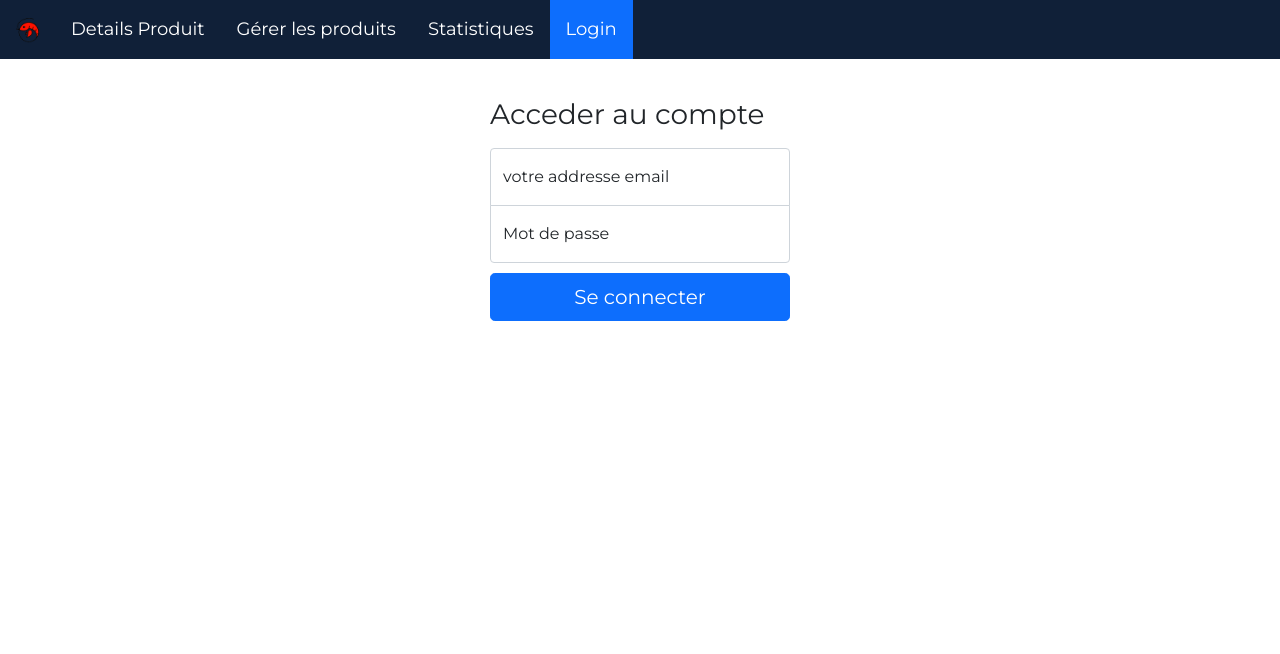
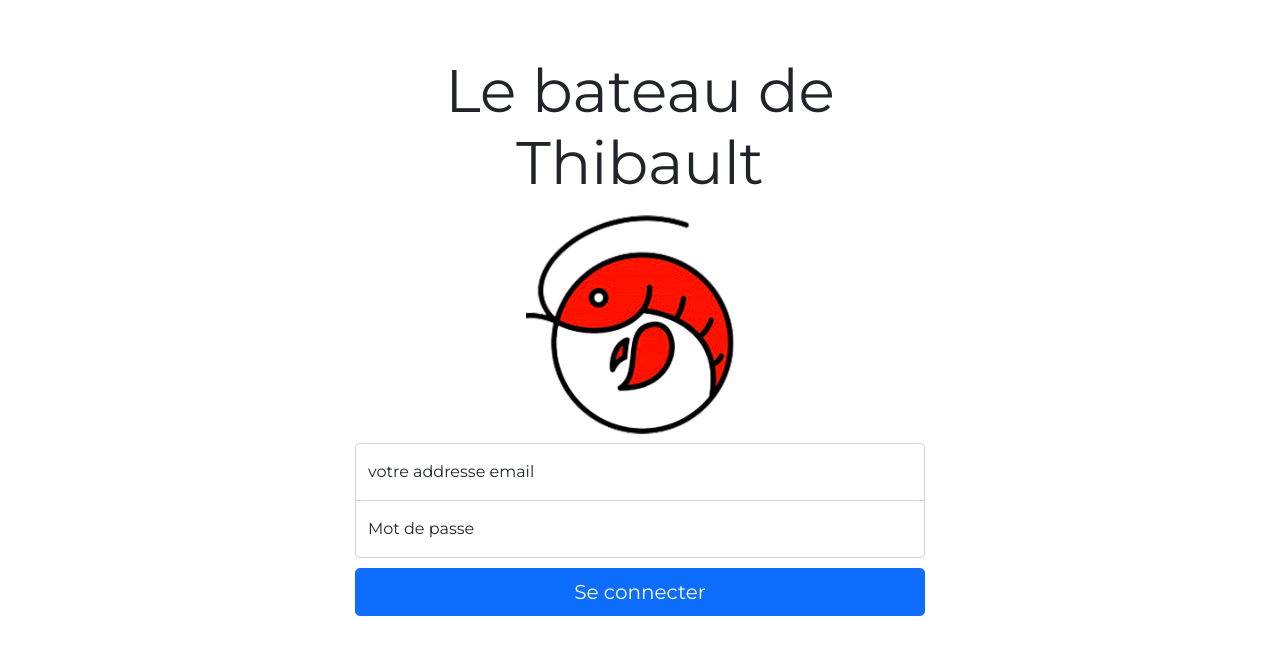
Before and after one commit to AlessandroRinaudo/backoffice, an Angular app: page /login in a window 1280 px wide. Shown: the top 654 px of the page. Built offline with nearby package versions, Linux system fonts and the light colour scheme.

Commit message:
add authentication style

```diff
--- a/src/app/app-routing.module.ts
+++ b/src/app/app-routing.module.ts
@@ -8,12 +8,13 @@ import { LoginComponent } from './login/login.component';
 
 
 const routes: Routes = [
-  { path: '', redirectTo: 'home', pathMatch: 'full' },
+  { path: '', redirectTo: 'login', pathMatch: 'full' },
   { path: 'detailsProduit', component: DetailsProductComponent},
   { path: 'manageStock', component: ManageStockComponent },
   { path: 'home', component: HomeComponent },
   { path: 'reporting', component: ReportingComponent },
-  { path: 'login', component: LoginComponent }
+  { path: 'login', component: LoginComponent },
+  // { path: 'home', component: HomeComponent }
 ];
 
 @NgModule({
--- a/src/app/app.component.html
+++ b/src/app/app.component.html
@@ -1,3 +1,3 @@
-<app-nav></app-nav>
+
 
 <router-outlet></router-outlet>
--- a/src/app/details-product/details-product.component.html
+++ b/src/app/details-product/details-product.component.html
@@ -1,3 +1,4 @@
+<app-nav></app-nav>
 <p class="text-center">Veuillez saisir le produit dont vous voulez voir les informations</p>
 
 <div class="dropdown text-center margin-bottom-space" >
--- a/src/app/home/home.component.html
+++ b/src/app/home/home.component.html
@@ -1,3 +1,4 @@
+<app-nav></app-nav>
 <h1 class="text-center">Bateau Thibault</h1>
 
 <div class="row justify-content-md-center">
--- a/src/app/login/login.component.html
+++ b/src/app/login/login.component.html
@@ -1,7 +1,8 @@
 <main class="form-signin">
   <form [formGroup]="form" (submit)="submit()">
-    <h1 class="h3 mb-3 fw-normal">Acceder au compte</h1>
-
+    <h1 class="h3 mb-3 fw-normal" style="margin-bottom:20px; font-size:60px;text-align:center">Le bateau de Thibault</h1>
+    <!-- <h4 class="h3 mb-3 fw-normal" style="font-size: 14px; text-align:center">Acceder au compte</h4> -->
+    <img class="img-centered"src="../../assets/logo.png" alt="logo" >
     <div class="form-floating">
       <input formControlName="email" type="email" class="form-control" id="floatingInput" placeholder="dupont@toto.com">
       <label for="floatingInput">votre addresse email</label>
--- a/src/app/login/login.component.ts
+++ b/src/app/login/login.component.ts
@@ -24,7 +24,7 @@ export class LoginComponent implements OnInit {
 
   submit() :void  {
     this.http.post('http://localhost:8000/api/login/',this.form.getRawValue(),
-    {withCredentials: true}).subscribe(() => this.router.navigate(['/']))
+    {withCredentials: true}).subscribe(() => this.router.navigate(['/home']))
 
   }
 
--- a/src/app/manage-stock/manage-stock.component.html
+++ b/src/app/manage-stock/manage-stock.component.html
@@ -1,3 +1,4 @@
+<app-nav></app-nav>
 <h1 class="text-center" style="margin-bottom:90px">Modification simultanée de produits</h1>
 
 <div class="row justify-content-md-center container-fluid">
--- a/src/app/reporting/reporting.component.html
+++ b/src/app/reporting/reporting.component.html
@@ -1,3 +1,4 @@
+<app-nav></app-nav>
 <h1 class="text-center" style="margin-bottom:90px">Statistiques</h1>
 <div class="dropdown text-center margin-bottom-space">
     <button class="btn btn-light dropdown-toggle" type="button" id="dropdownMenuButton1" data-bs-toggle="dropdown"
--- a/src/styles.css
+++ b/src/styles.css
@@ -72,9 +72,10 @@ td {
 
 .form-signin {
   width: 100%;
-  max-width: 330px;
+  max-width: 600px;
   padding: 15px;
   margin: auto;
+  margin-top: 40px;
 }
 
 .form-signin .checkbox {
@@ -96,3 +97,10 @@ td {
   border-top-left-radius: 0;
   border-top-right-radius: 0;
 }
+
+.img-centered {
+  display: block;
+  margin-left: auto;
+  margin-right: auto;
+  width: 40%;
+}
```
